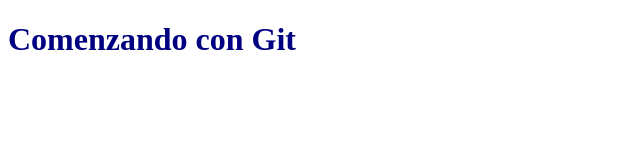
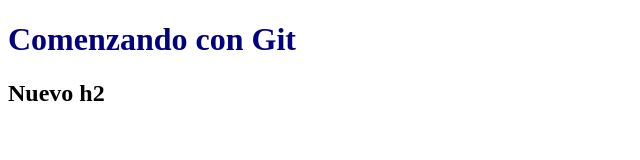
Before and after one commit to FrancPin/COM23011, a plain HTML site: page index.html in a window 1280 px wide. Shown: the whole page, without its empty margins (0-640 px from the left). Drawn offline with Linux system fonts and the light colour scheme.

Commit message:
Agregué un h2

```diff
--- a/index.html
+++ b/index.html
@@ -13,5 +13,7 @@
         <h1>Comenzando con Git</h1>
     </header>
 
+    <h2>Nuevo h2</h2>
+
 </body>
 </html>
```
